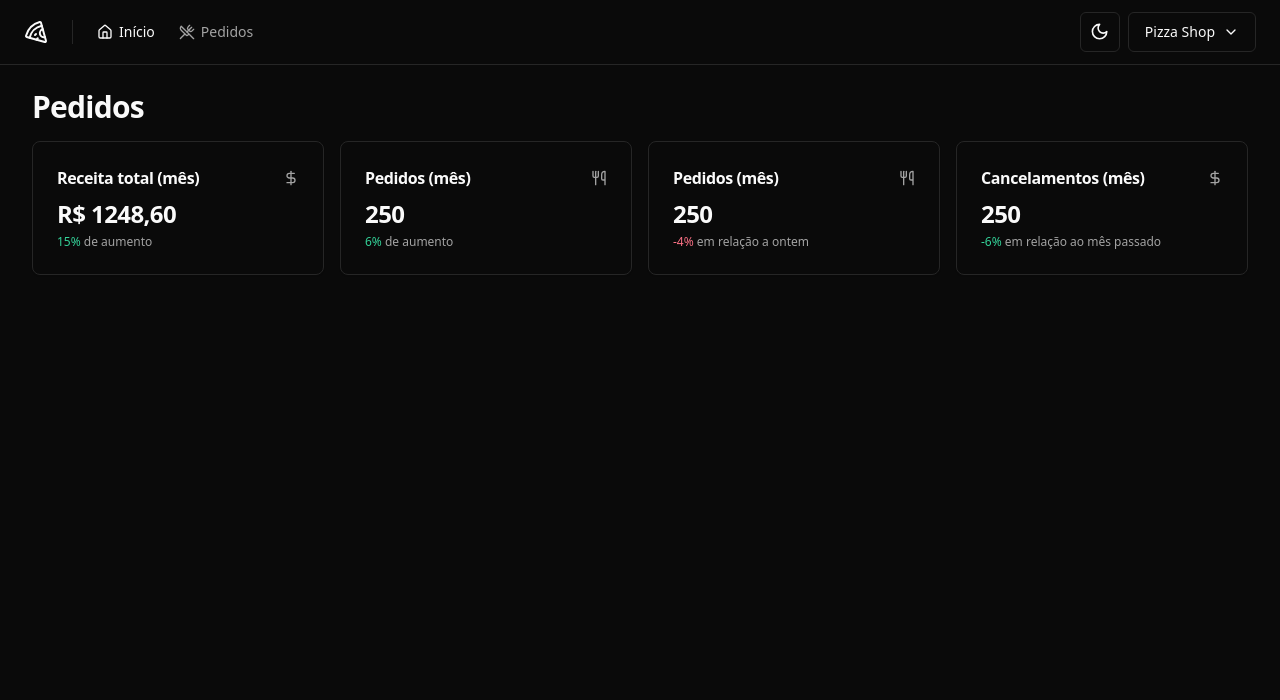
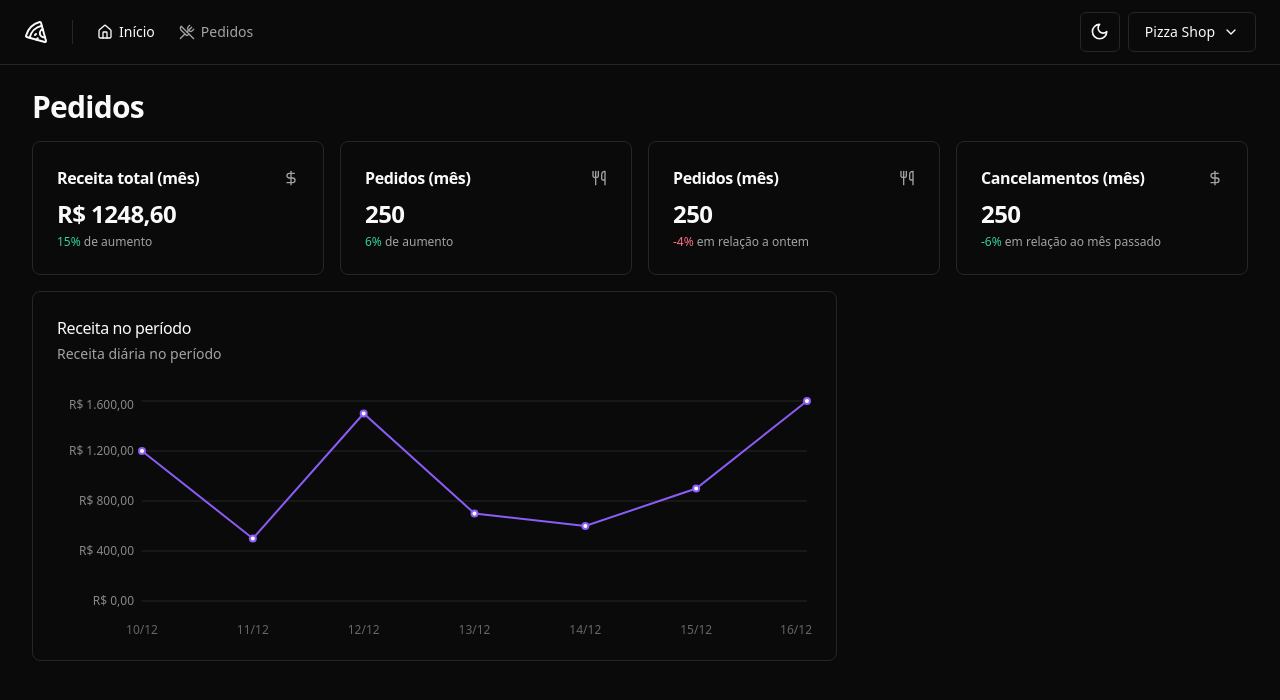
Before and after one commit to felipe-jm/pizza-shop, a React (Vite) app: page / in a window 1280 px wide. Shown: the top 700 px of the page. Built offline with nearby package versions, Linux system fonts and the light colour scheme.

Commit message:
Add revenue chart

```diff
--- a/package.json
+++ b/package.json
@@ -27,6 +27,7 @@
     "react-helmet-async": "^2.0.5",
     "react-hook-form": "^7.52.1",
     "react-router-dom": "^6.25.1",
+    "recharts": "^2.12.7",
     "sonner": "^1.5.0",
     "sort-by": "^1.2.0",
     "tailwind-merge": "^2.4.0",
--- a/src/pages/app/dashboard/dashboard.tsx
+++ b/src/pages/app/dashboard/dashboard.tsx
@@ -4,6 +4,7 @@ import { DayOrdersAmountCard } from "./day-orders-amount-card";
 import { MonthCancelledOrdersAmountCard } from "./month-cancelled-orders-amount-card";
 import { MonthOrdersAmountCard } from "./month-orders-amount-card";
 import { MonthRevenueCard } from "./month-revenue-card";
+import { RevenueChart } from "./revenue-chart";
 
 export function Dashboard() {
   return (
@@ -18,6 +19,10 @@ export function Dashboard() {
           <DayOrdersAmountCard />
           <MonthCancelledOrdersAmountCard />
         </div>
+
+        <div className="grid grid-cols-9 gap-4">
+          <RevenueChart />
+        </div>
       </div>
     </>
   );
--- /dev/null
+++ b/src/pages/app/dashboard/revenue-chart.tsx
@@ -0,0 +1,71 @@
+import {
+  CartesianGrid,
+  Line,
+  LineChart,
+  ResponsiveContainer,
+  XAxis,
+  YAxis,
+} from "recharts";
+import colors from "tailwindcss/colors";
+
+import {
+  Card,
+  CardContent,
+  CardDescription,
+  CardHeader,
+  CardTitle,
+} from "@/components/ui/card";
+
+const data = [
+  { date: "10/12", revenue: 1200 },
+  { date: "11/12", revenue: 500 },
+  { date: "12/12", revenue: 1500 },
+  { date: "13/12", revenue: 700 },
+  { date: "14/12", revenue: 600 },
+  { date: "15/12", revenue: 900 },
+  { date: "16/12", revenue: 1600 },
+];
+
+export function RevenueChart() {
+  return (
+    <Card className="col-span-6">
+      <CardHeader className="flex-row items-center justify-between pb-8">
+        <div className="space-y-1">
+          <CardTitle className="text-base font-medium">
+            Receita no período
+          </CardTitle>
+          <CardDescription>Receita diária no período</CardDescription>
+        </div>
+      </CardHeader>
+      <CardContent>
+        <ResponsiveContainer width="100%" height={240}>
+          <LineChart data={data} style={{ fontSize: 12 }}>
+            <XAxis dataKey="date" tickLine={false} axisLine={false} dy={16} />
+
+            <YAxis
+              stroke="#888"
+              axisLine={false}
+              tickLine={false}
+              width={80}
+              tickFormatter={(value: number) =>
+                value.toLocaleString("pt-BR", {
+                  style: "currency",
+                  currency: "BRL",
+                })
+              }
+            />
+
+            <CartesianGrid vertical={false} className="stroke-muted" />
+
+            <Line
+              type="linear"
+              strokeWidth={2}
+              dataKey="revenue"
+              stroke={colors.violet[500]}
+            />
+          </LineChart>
+        </ResponsiveContainer>
+      </CardContent>
+    </Card>
+  );
+}
```
Also changed, not shown: 1 other file (tests, documents, lock files or other folders).
